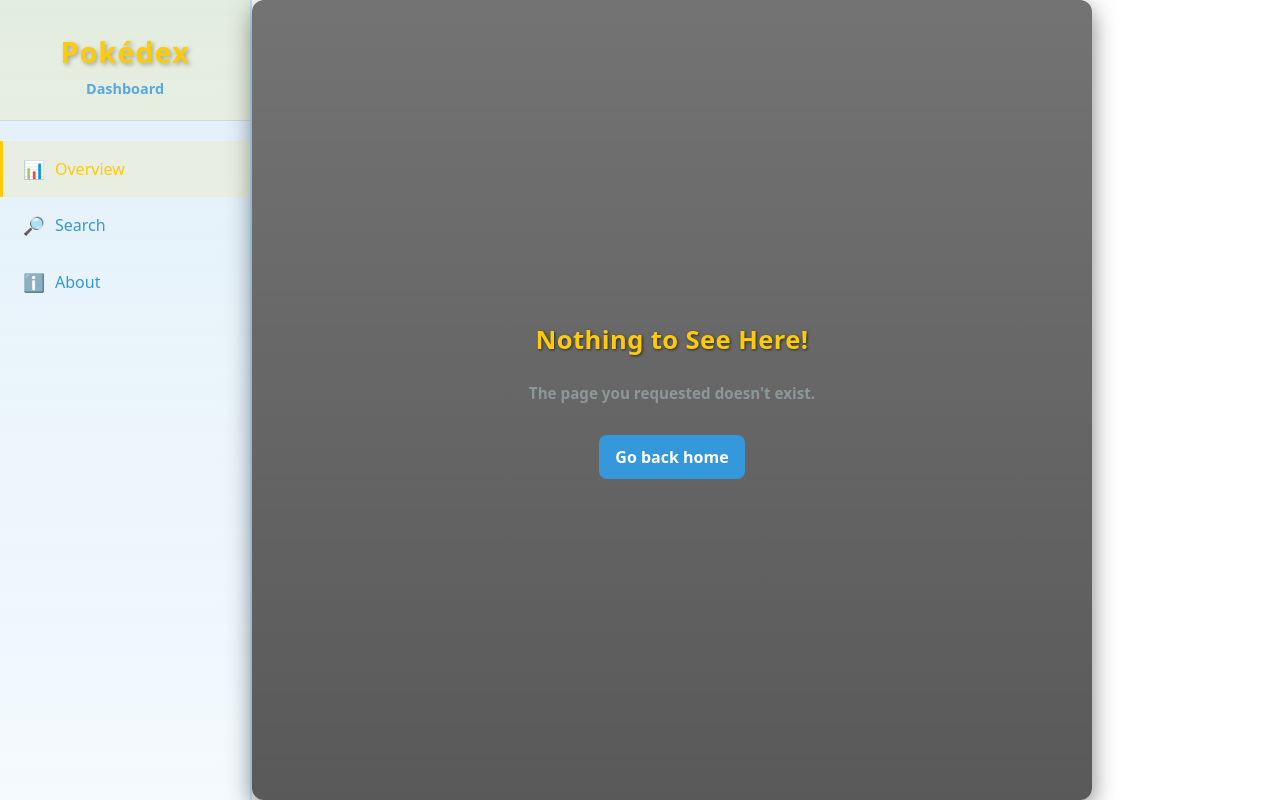
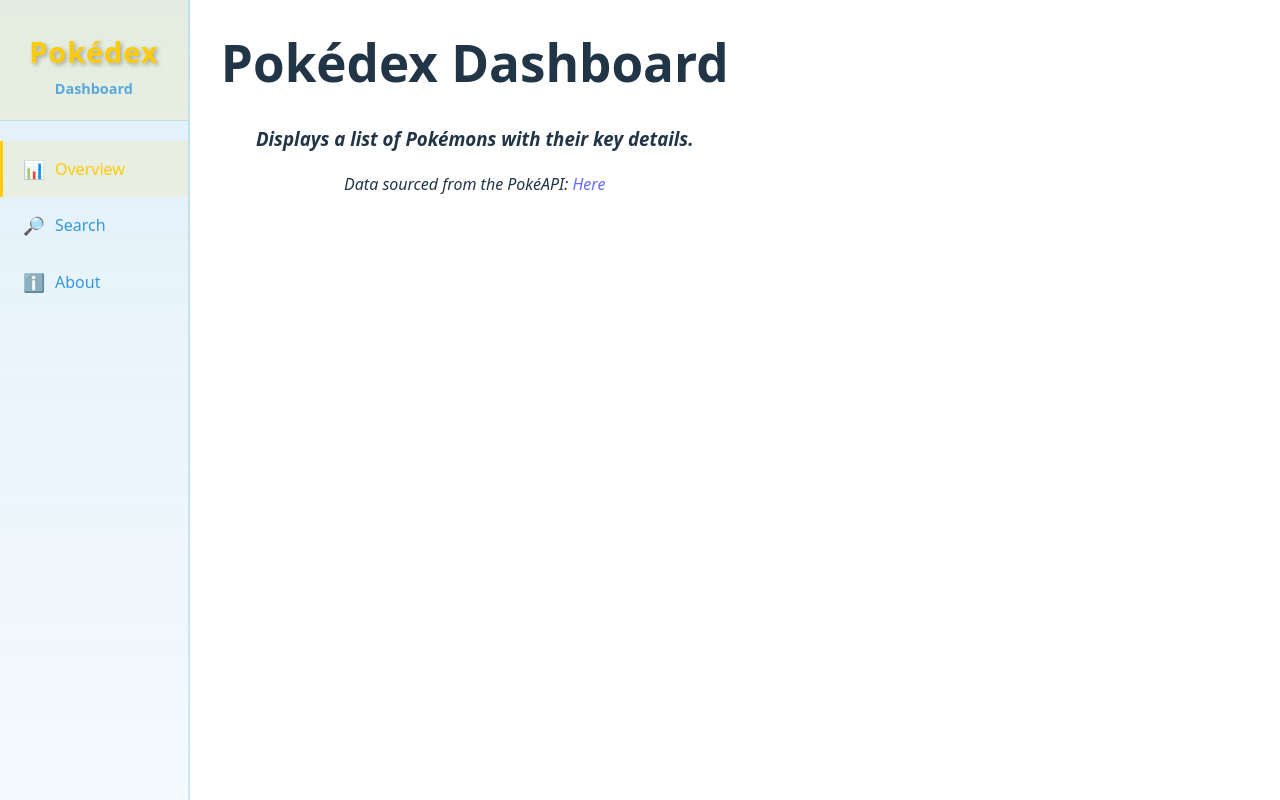
Before and after one commit to anekemuna/pokedex-dashboard, a React (Vite) app: page /about in a window 1280 px wide. Built offline with nearby package versions, Linux system fonts and the light colour scheme.

Commit message:
Add About.jsx and more Refactoring
- Update main.jsx to have route for about.jsx
- Fix more styling issues
- Remove NavBar import from Overiew.jsx
- Move title info from Header.jsx to About.jsx
- Rename Header.jsx to SummaryStats.jsx and fix any calls to Header

```diff
--- a/src/App.css
+++ b/src/App.css
@@ -288,20 +288,21 @@
   text-align: center;
 }
 
-/* Header.jsx */
-.header {
+/* About.jsx */
+.about, .summary-stats {
   width: 100%;
   max-width: 1000px;
   text-align: center;
   margin-bottom: 40px;
 }
 
+/* SummaryStats.jsx */
 .stats-container {
   display: flex;
   gap: 20px;
   margin: 20px 0;
   flex-wrap: wrap;
-  justify-content: center;  /* Center the stat cards */
+  justify-content: center; /* Center the stat cards */
 }
 
 .stats-container .card {
@@ -327,11 +328,11 @@
 
 .card-value {
   color: #ffcb05;
-  font-size: 2.0 rem;
+  font-size: 2 rem;
   font-weight: 700;
   margin: 0 0 8px 0;
-  font-family: 'Arial', sans-serif; /* Monospace for numbers */
-  text-shadow: 1px 1px 3px rgba(0,0,0,0.3);
+  font-family: "Arial", sans-serif; /* Monospace for numbers */
+  text-shadow: 1px 1px 3px rgba(0, 0, 0, 0.3);
 }
 
 .card-title {
@@ -411,14 +412,18 @@
 }
 
 @media (prefers-color-scheme: light) {
-  .search-input, .filter-group label, .filter-group select {
+  .search-input,
+  .filter-group label,
+  .filter-group select {
     color: rgb(94, 94, 94);
   }
 
   .search-input::placeholder {
     color: rgb(94, 94, 94, 0.6);
   }
-
+  .card, .filter, .search-bar {
+    background: rgba(100, 99, 99, 0.05);
+  }
 }
 
 /* NotFound page */
@@ -433,11 +438,10 @@
   padding: 40px 20px;
   color: #ecf0f1;
   text-align: center;
-  background: linear-gradient(180deg, rgba(0,0,0,0.55), rgba(0,0,0,0.65));
+  background: linear-gradient(180deg, rgba(0, 0, 0, 0.55), rgba(0, 0, 0, 0.65));
   border-radius: 12px;
-  box-shadow: 0 8px 24px rgba(0,0,0,0.5);
+  box-shadow: 0 8px 24px rgba(0, 0, 0, 0.5);
 }
-
 
 /* main mesage */
 .not-found p {
@@ -446,7 +450,7 @@
   font-weight: 700;
   color: #ffcb05;
   letter-spacing: 0.4px;
-  text-shadow: 1px 1px 3px rgba(0,0,0,0.6);
+  text-shadow: 1px 1px 3px rgba(0, 0, 0, 0.6);
 }
 
 /* subtitle */
@@ -471,5 +475,5 @@
 
 .not-found .home-btn:hover {
   transform: translateY(-3px);
-  box-shadow: 0 10px 20px rgba(52,152,219,0.18);
+  box-shadow: 0 10px 20px rgba(52, 152, 219, 0.18);
 }
--- a/src/components/Header.jsx
+++ b/src/components/SummaryStats.jsx
@@ -1,7 +1,7 @@
 import React from "react";
 import Card from "./Card";
 
-const Header = ({ loading, data }) => {
+const SummaryStats = ({ loading, data }) => {
   // calculate summary stats
   const calculateStats = () => {
     if (!data || data.length === 0) {
@@ -33,17 +33,7 @@
 
   return (
     <>
-      <div className="header">
-        <h1>Pokédex Dashboard</h1>
-        <h3>
-          <em>Displays a list of Pokémons with their key details.</em>
-        </h3>
-        <em>
-          Data sourced from the PokéAPI:
-          <a href="https://pokeapi.co/" target="_blank" rel="noreferrer">
-            {" "}Here
-          </a>
-        </em>
+      <div className="summary-stats">
         <div className="stats-container">
         <Card title={"No. Pokemons"} value={stats.totalCount} loading={loading}/>
         <Card title={"Avg Height"} value={`${stats.avgHeight} dm`} loading={loading}/>
@@ -54,4 +44,4 @@
   );
 };
 
-export default Header;
+export default SummaryStats;
--- a/src/main.jsx
+++ b/src/main.jsx
@@ -6,6 +6,7 @@
 import Layout from "./routes/Layout.jsx";
 import NotFound from "./routes/NotFound.jsx";
 import Overview from "./pages/Overview.jsx";
+import About from "./pages/About.jsx";
 
 createRoot(document.getElementById("root")).render(
   <StrictMode>
@@ -13,6 +14,7 @@
       <Routes>
         <Route path="/" element={<Layout />}>
           <Route index element={<Overview />} />
+          <Route path="about" element={<About />} />
           <Route path="*" element={<NotFound />} />
         </Route>
       </Routes>
--- /dev/null
+++ b/src/pages/About.jsx
@@ -0,0 +1,21 @@
+import React from "react";
+
+const About = () => {
+  return (
+    <div className="about">
+      <h1>Pokédex Dashboard</h1>
+      <h3>
+        <em>Displays a list of Pokémons with their key details.</em>
+      </h3>
+      <em>
+        Data sourced from the PokéAPI:
+        <a href="https://pokeapi.co/" target="_blank" rel="noreferrer">
+          {" "}
+          Here
+        </a>
+      </em>
+    </div>
+  );
+};
+
+export default About;
--- a/src/pages/Overview.jsx
+++ b/src/pages/Overview.jsx
@@ -1,6 +1,5 @@
 import { useState, useEffect } from "react";
-import Header from "../components/Header";
-import NavBar from "../components/NavBar";
+import SummaryStats from "../components/SummaryStats";
 import Filter from "../components/Filter";
 import List from "../components/List";
 
@@ -134,7 +133,7 @@
 
   return (
     <div className="overview">
-        <Header
+        <SummaryStats
           loading={loading}
           data={searchInput.length > 0 ? filteredResult : list}
         />
```
